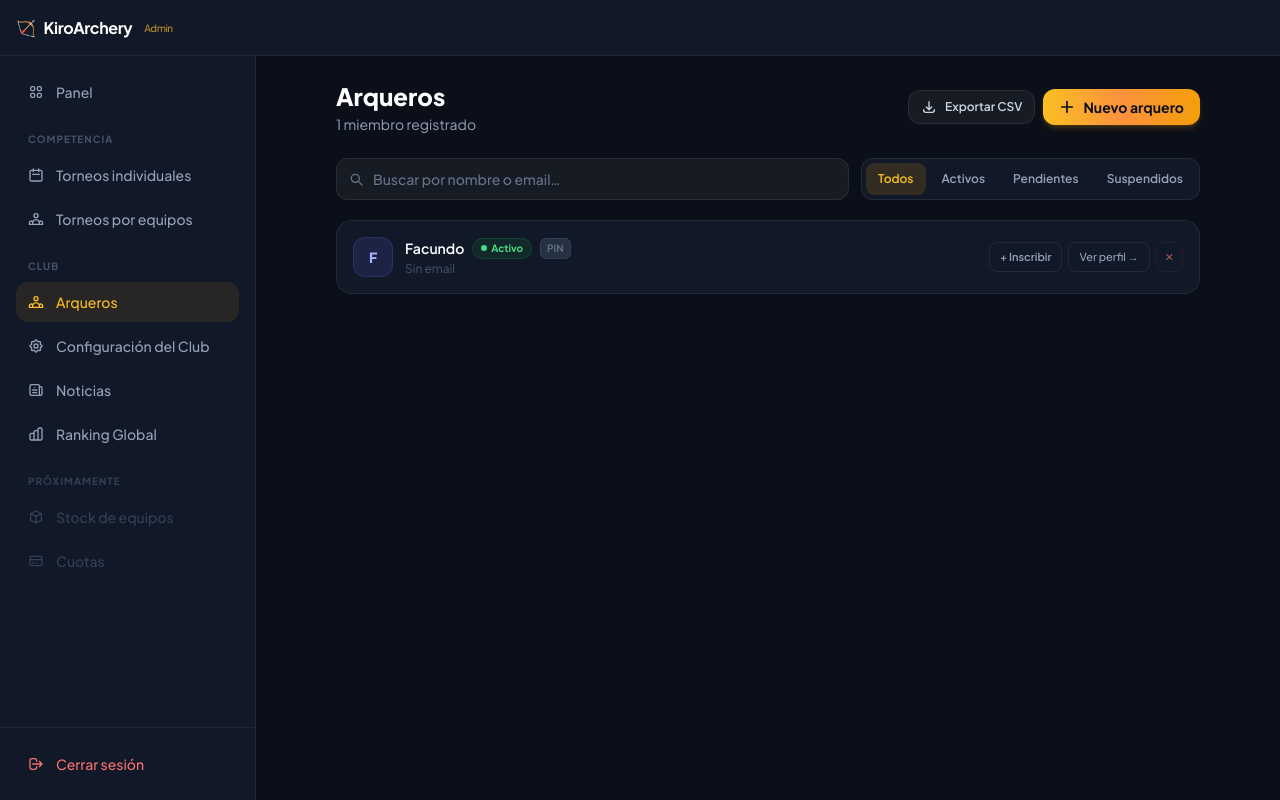
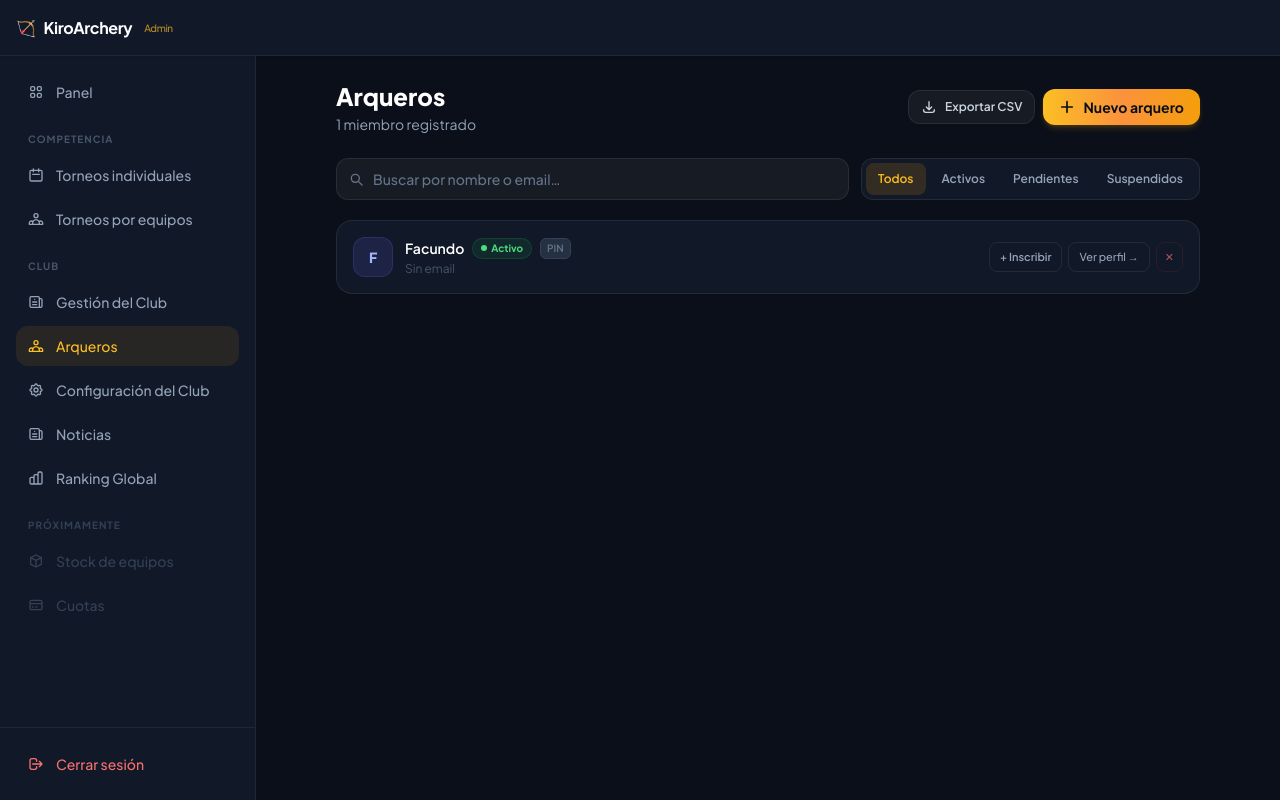
Before and after one commit to fcampo992/Mosca, a Flask app: page /admin/archers in a window 1280 px wide. Run offline with Flask 3, Linux system fonts and the light colour scheme; the visitor is signed in with stand-in values (Sample User, id 1); data comes from the database, SQL or seed files in the repository; data that the repository does not hold is empty; some libraries are stand-ins or nearby versions.

Commit message:
fix: add club panel link to admin sidebar

```diff
--- a/archer/templates/admin/base_admin.html
+++ b/archer/templates/admin/base_admin.html
@@ -92,6 +92,14 @@
 
         <!-- Club -->
         <p class="text-[10px] font-bold text-slate-600 uppercase tracking-widest px-3 pt-4 pb-1">Club</p>
+        <a href="{{ url_for('admin.club_panel') }}"
+           class="flex items-center gap-3 px-3 py-2.5 rounded-xl text-sm font-medium transition-colors
+                  {% if request.endpoint in ('admin.club_panel','admin.club_banner_new','admin.club_banner_upload','admin.club_news_new','admin.club_news_edit','admin.club_resource_new','admin.club_config_save') %}bg-amber-500/10 text-amber-400{% else %}text-slate-400 hover:bg-white/[0.05] hover:text-white{% endif %}">
+            <svg class="w-4 h-4 shrink-0" fill="none" stroke="currentColor" stroke-width="2" viewBox="0 0 24 24">
+                <path stroke-linecap="round" stroke-linejoin="round" d="M19 20H5a2 2 0 01-2-2V6a2 2 0 012-2h10a2 2 0 012 2v1m2 13a2 2 0 01-2-2V7m2 13a2 2 0 002-2V9a2 2 0 00-2-2h-2m-4-3H9M7 16h6M7 12h6m-3-4h.01"/>
+            </svg>
+            Gestión del Club
+        </a>
         <a href="{{ url_for('admin.archers') }}"
            class="flex items-center gap-3 px-3 py-2.5 rounded-xl text-sm font-medium transition-colors relative
                   {% if request.endpoint == 'admin.archers' %}bg-amber-500/10 text-amber-400{% else %}text-slate-400 hover:bg-white/[0.05] hover:text-white{% endif %}">
```
